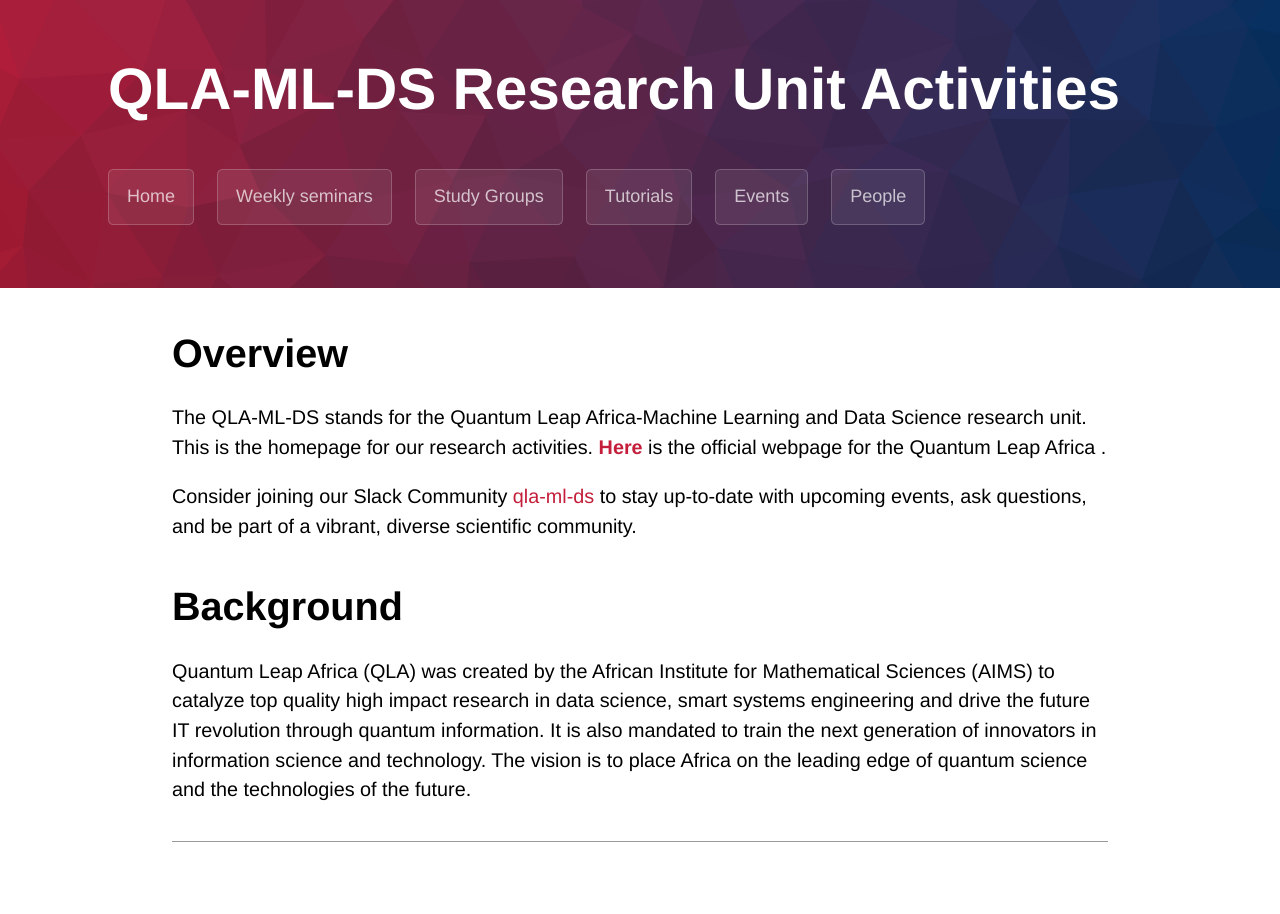
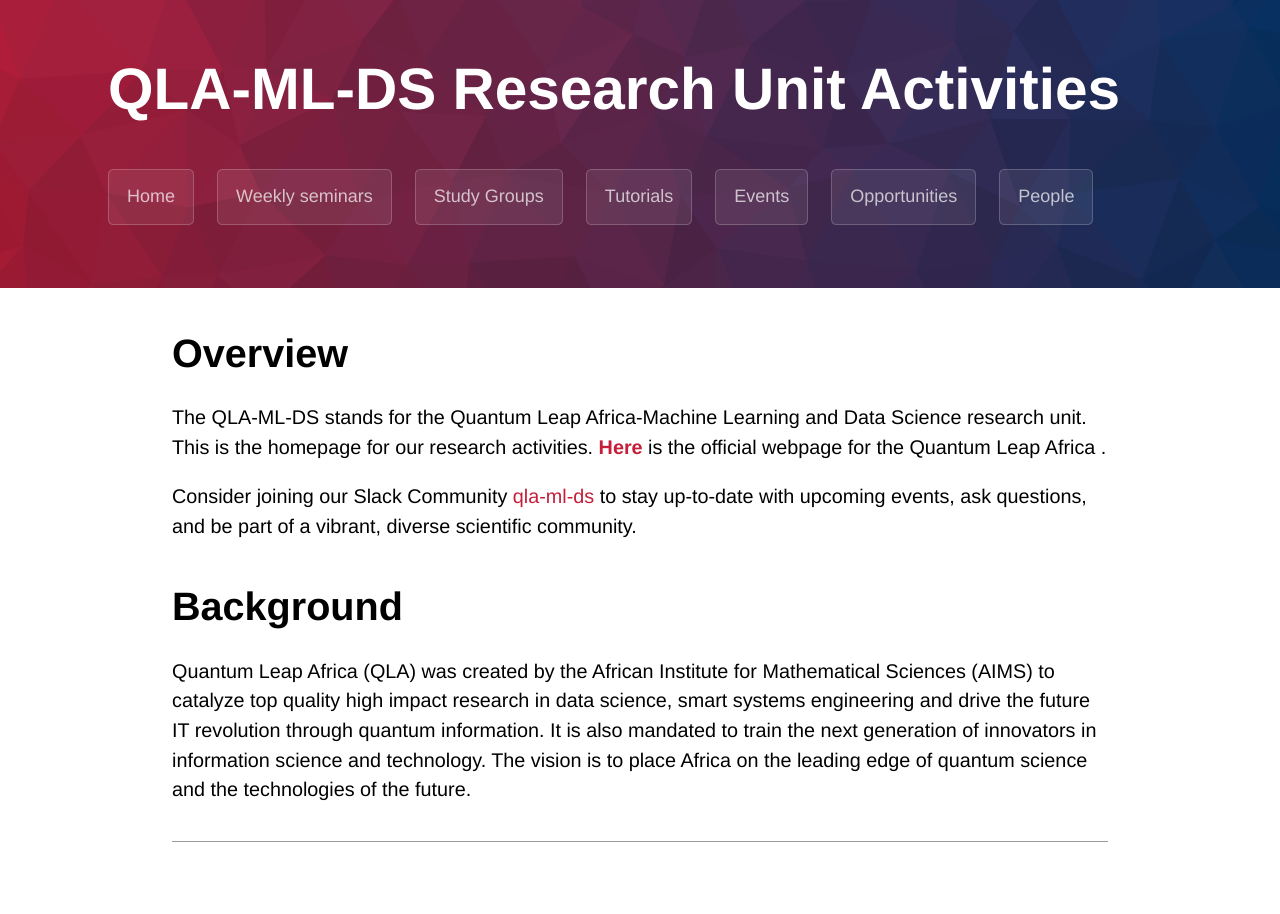
Before and after one commit to qla-ml-ds-activities/qla-ml-ds-activities.github.io, a Jekyll site: the page built from index.md, in a window 1280 px wide. Built offline with Jekyll 4.4.1, drawn with Linux system fonts in a browser that asks for light colours; some web fonts are replaced; our own code applies the rules of GitHub Pages for plain Markdown files.

Commit message:
Update _config.yml

```diff
--- a/_config.yml
+++ b/_config.yml
@@ -8,6 +8,7 @@ navigation:
   Study Groups: "/study_groups"
   Tutorials: "/tutorials"
   Events: "/events"
+  Opportunities: "/opportunities"
   People: "/people"
 
 
```
